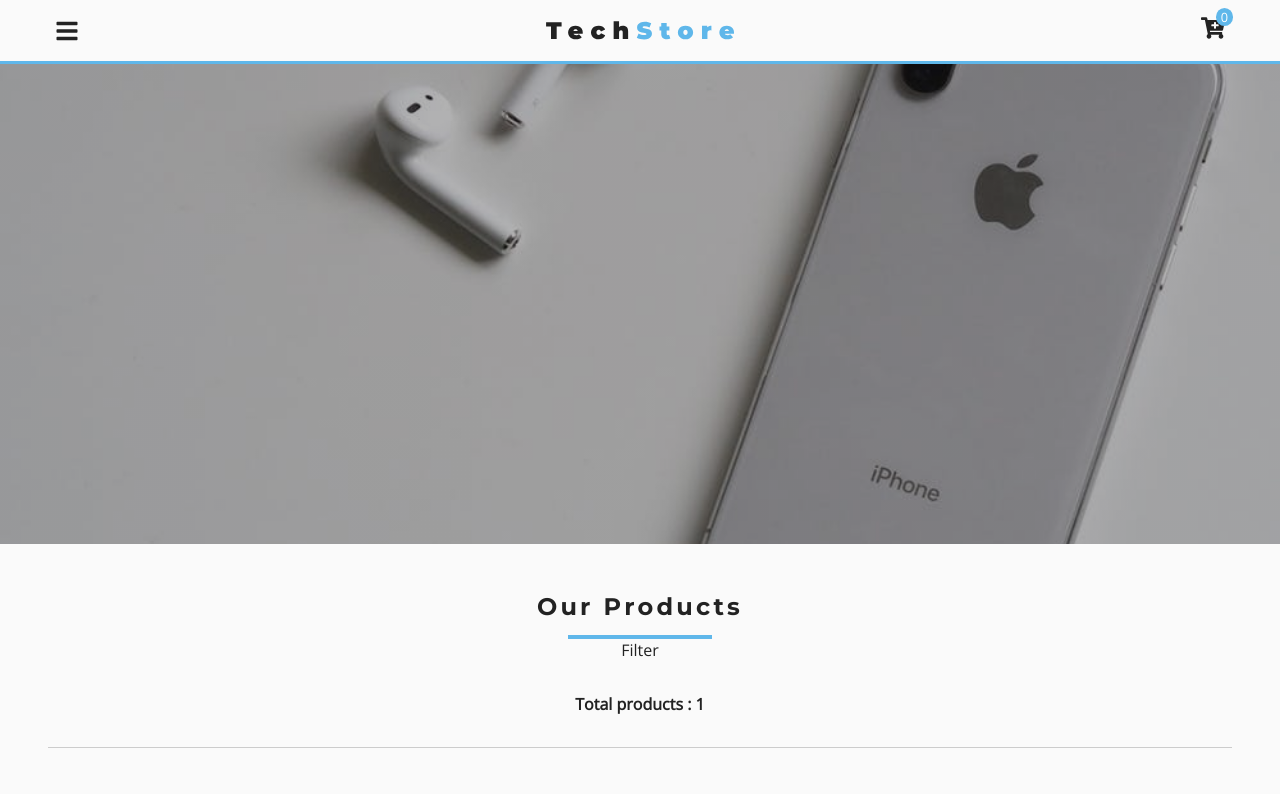
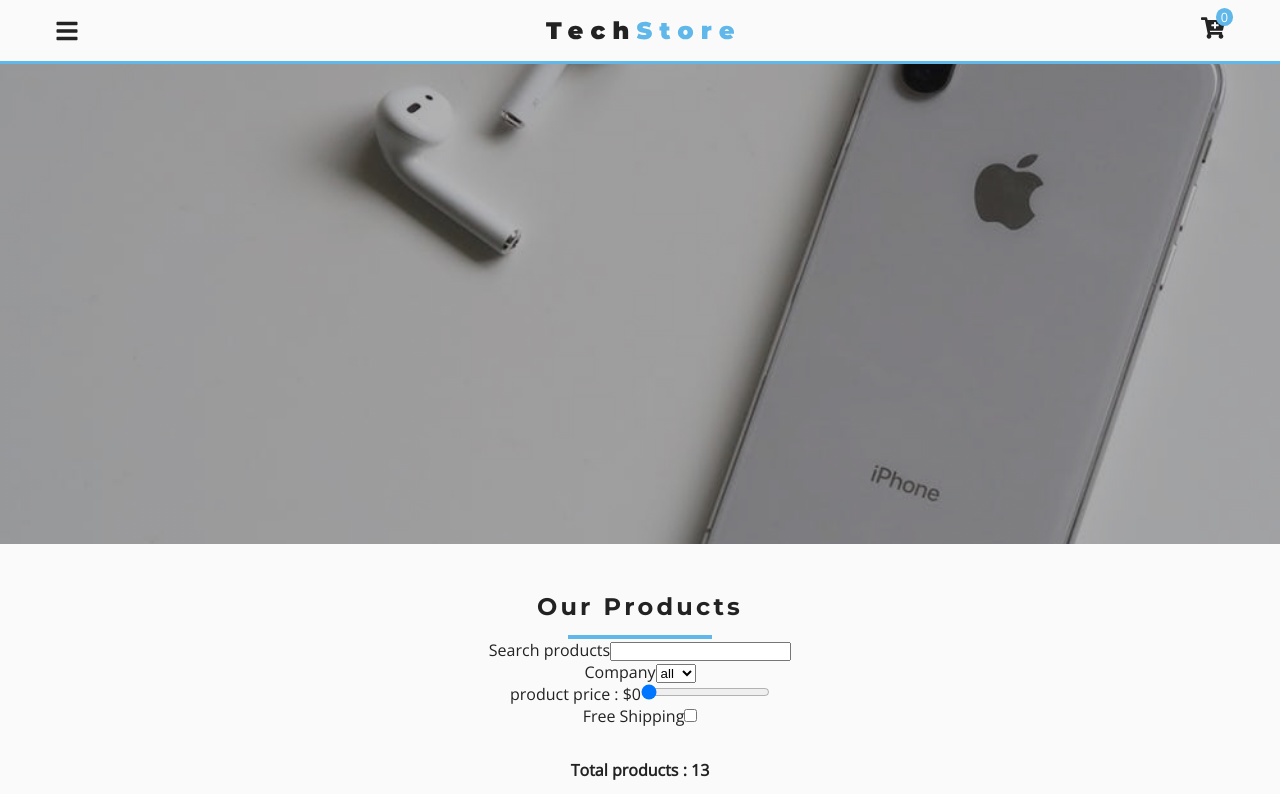
Before and after one commit to eshark9312/react-store, a React (Create React App) app: page /products in a window 1280 px wide. Shown: the top 794 px of the page. Built offline with nearby package versions, Linux system fonts and the light colour scheme.

Commit message:
Filter component styled

```diff
--- a/src/components/Filter.js
+++ b/src/components/Filter.js
@@ -1,9 +1,86 @@
-import React from 'react'
+import React from "react";
+import styled from "styled-components";
+
+// Redux
+import { useSelector, useDispatch } from "react-redux";
+
+// Actions
+import {
+  handlePrice,
+  handleMax,
+  handleShipping,
+  handleSearch,
+  handleCompany,
+} from "../actions/ProductActions";
 
 export default function Filter() {
-    return (
-        <div>
-            Filter
-        </div>
-    )
+  const dispatch = useDispatch();
+  const {
+    storeProducts,
+    search,
+    price,
+    min,
+    max,
+    company,
+    shipping,
+  } = useSelector((state) => state.product);
+  return (
+    <Wrapper>
+      {/* Text Search */}
+      <div className="filter-control">
+        <label htmlFor="search">Search products</label>
+        <input
+          type="text"
+          name="search"
+          id="search"
+          value={search}
+          onChange={() => dispatch(handleSearch())}
+        />
+      </div>
+      {/* Category Search */}
+      <div className="filter-control">
+        <label htmlFor="company">Company</label>
+        <select
+          name="company"
+          id="company"
+          value={company}
+          onChange={() => dispatch(handleCompany())}
+        >
+          <option value="all">all</option>
+          <option value="fuji">fuji</option>
+          <option value="htc">htc</option>
+        </select>
+      </div>
+
+      {/* Price Range */}
+      <div className="filter-control">
+        <label htmlFor="price">
+          product price : <span>${price}</span>
+        </label>
+        <input
+          type="range"
+          name="price"
+          id="price"
+          min={min}
+          max={max}
+          value={price}
+          onChange={() => dispatch(handlePrice())}
+        />
+      </div>
+
+      {/* Free shipping */}
+      <div className="filter-cont">
+        <label htmlFor="shipping">Free Shipping</label>
+        <input
+          type="checkbox"
+          name="shipping"
+          id="shipping"
+          onChange={() => dispatch(handleShipping())}
+          value={shipping && true}
+        />
+      </div>
+    </Wrapper>
+  );
 }
+
+const Wrapper = styled.section``;
--- a/src/reducers/ProductReducer.js
+++ b/src/reducers/ProductReducer.js
@@ -25,7 +25,7 @@
       return {
         ...state,
         storeProducts: action.payload.storeProducts,
-        filteredProducts: [action.payload.storeProducts],
+        filteredProducts: action.payload.storeProducts,
         featuredProducts: action.payload.featuredProducts,
         max: maxPrice,
       };
```
Also changed, not shown: 1 other file (tests, documents, lock files or other folders).
